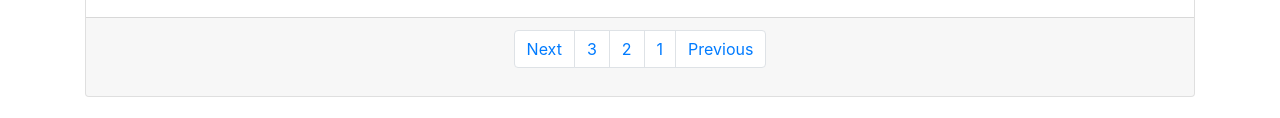
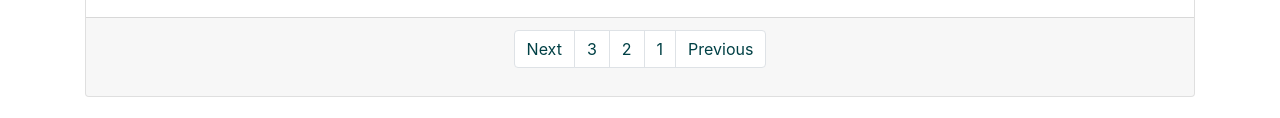
Before and after one commit to KassemHachi/article-page, a plain HTML site: page articles-by-category.html in a window 1280 px wide. Shown: the part 1872-1990 px from the top of the page. Drawn offline with nearby package versions, Linux system fonts and the light colour scheme.

Commit message:
add style color to navpage in footer

```diff
--- a/articles-by-category.html
+++ b/articles-by-category.html
@@ -733,13 +733,13 @@
                         <nav aria-label="Page navigation example">
                             <ul class="pagination justify-content-center">
                               <li class="page-item button-page-link">
-                                <a class="page-link" href="#" tabindex="-1">Previous</a>
+                                <a class="page-link" style="color: #004045;" href="#" tabindex="-1">Previous</a>
                               </li>
-                              <li class="page-item button-page-link"><a class="page-link" href="#">1</a></li>
-                              <li class="page-item button-page-link"><a class="page-link" href="#">2</a></li>
-                              <li class="page-item button-page-link"><a class="page-link" href="#">3</a></li>
+                              <li class="page-item button-page-link"><a class="page-link" style="color: #004045;" href="#">1</a></li>
+                              <li class="page-item button-page-link"><a class="page-link" style="color: #004045;" href="#">2</a></li>
+                              <li class="page-item button-page-link"><a class="page-link" style="color: #004045;" href="#">3</a></li>
                               <li class="page-item button-page-link">
-                                <a class="page-link" href="#">Next</a>
+                                <a class="page-link" style="color: #004045;" href="#">Next</a>
                               </li>
                             </ul>
                           </nav>
```
